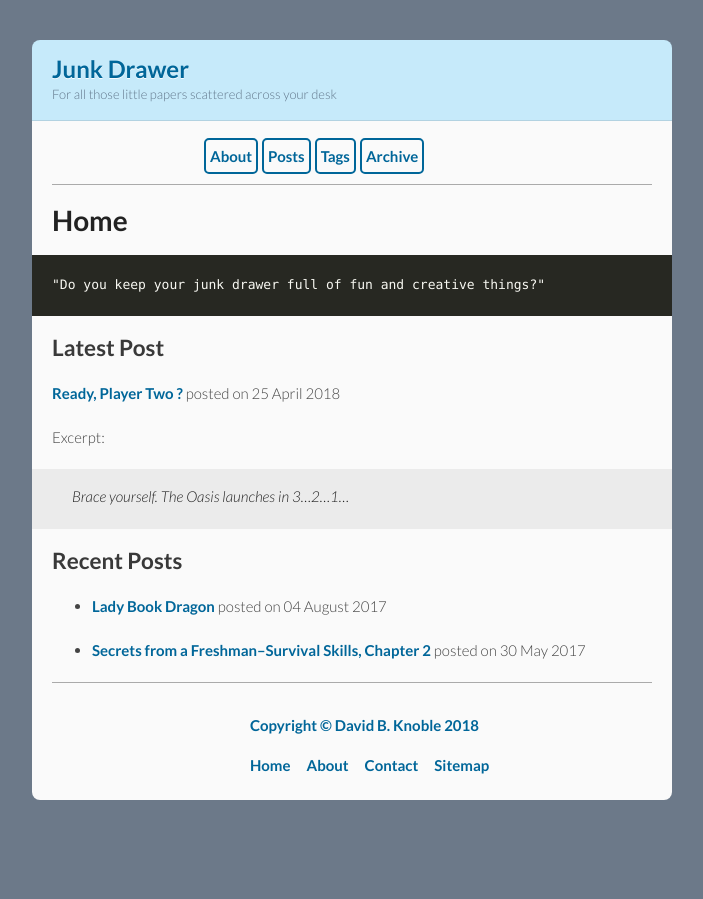
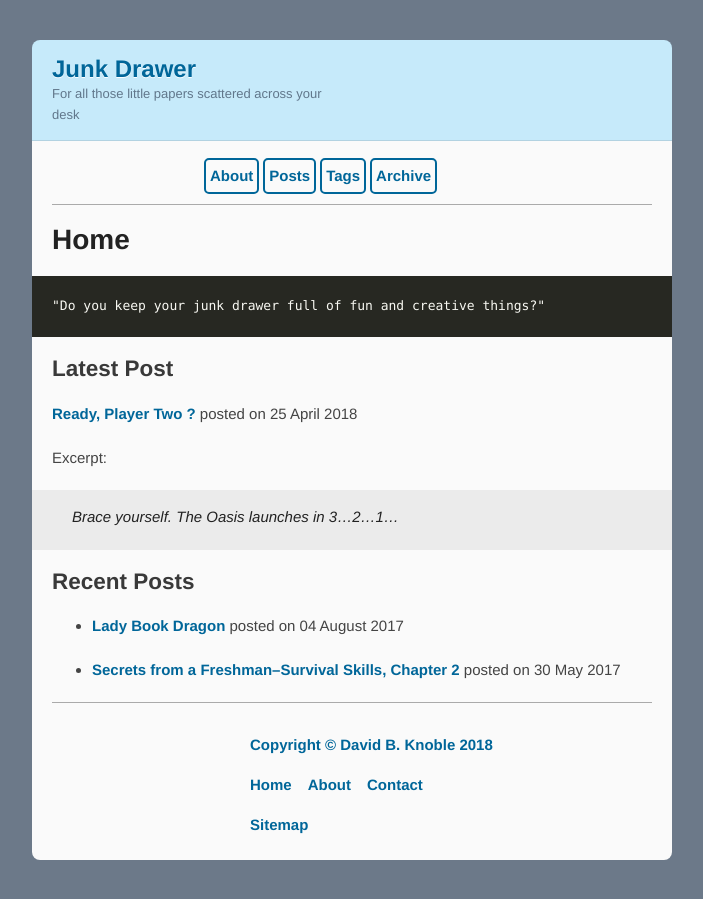
Before and after one commit to benknoble/benknoble.github.io, a Jekyll site: the page built from index.md, in a window 1280 px wide. Shown: the whole page, without its empty margins (288-991 px from the left). Built offline with Jekyll 4.4.1, drawn with Linux system fonts in a browser that asks for light colours.

Commit message:
Remove references to Lato font
I struggled with this font. It felt too thin. Until I find a better
alternative, I'm going to use this Helvetica stuff.

```diff
--- a/assets/css/styles.scss
+++ b/assets/css/styles.scss
@@ -5,12 +5,11 @@
 
 @import "syntax";
 
-@import url(https://fonts.googleapis.com/css?family=Lato:300italic,700italic,300,700);
 body {
   padding: 0 10px;
   margin: 40px auto;
   max-width: 640px;
-  font: 18px/1.6 Lato, "Helvetica Neue", Helvetica, Arial, sans-serif;
+  font: 18px/1.6 "Helvetica Neue", Helvetica, Arial, sans-serif;
   color: #444;
   font-weight: 300;
   background: #6c7989
```
